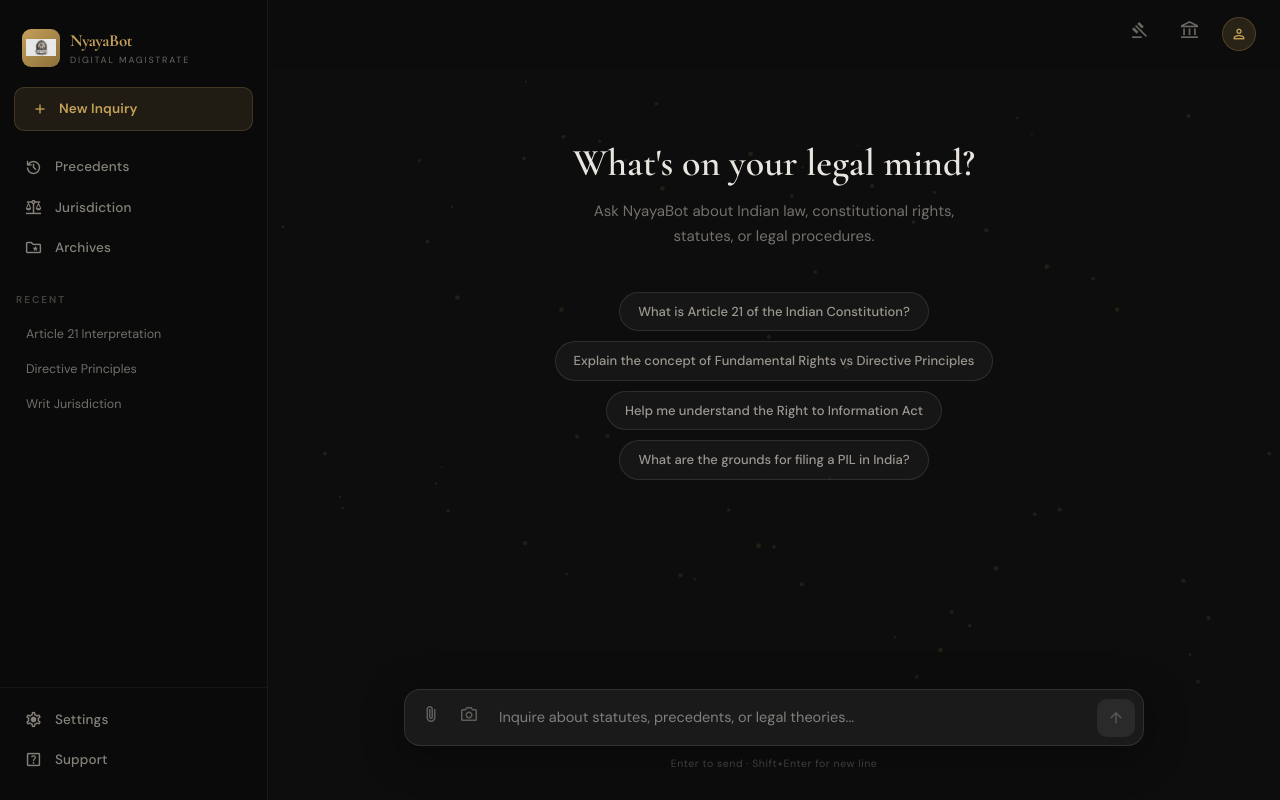
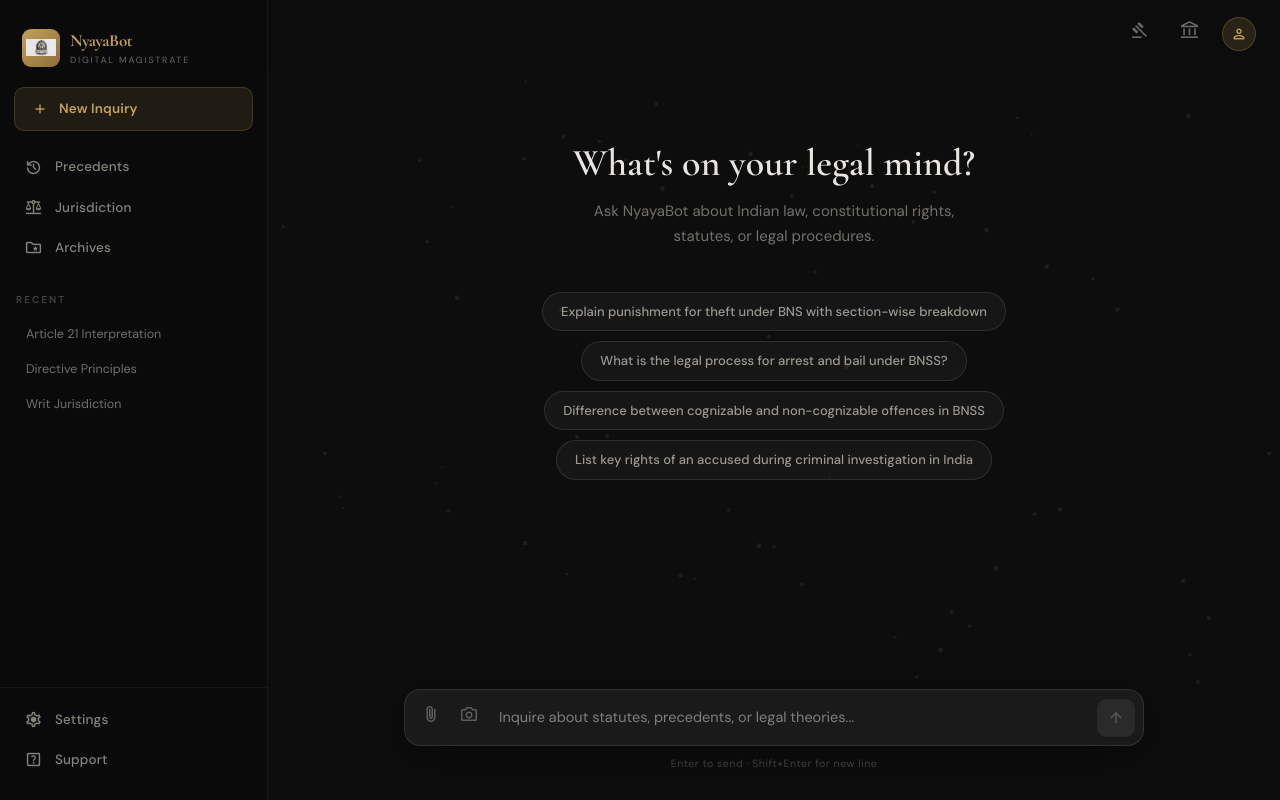
Before and after one commit to akcode7/Nyayagpt, a React (Vite) app: page /ask in a window 1280 px wide. Built offline with nearby package versions, Linux system fonts and the light colour scheme.

Commit message:
new suggestions added

```diff
--- a/src/app/pages/Chat.tsx
+++ b/src/app/pages/Chat.tsx
@@ -14,10 +14,10 @@ interface Message {
 
 // ─── Sample suggestions shown on empty state ─────────────────────────────────
 const suggestions = [
-  "What is Article 21 of the Indian Constitution?",
-  "Explain the concept of Fundamental Rights vs Directive Principles",
-  "Help me understand the Right to Information Act",
-  "What are the grounds for filing a PIL in India?",
+  "Explain punishment for theft under BNS with section-wise breakdown",
+  "What is the legal process for arrest and bail under BNSS?",
+  "Difference between cognizable and non-cognizable offences in BNSS",
+  "List key rights of an accused during criminal investigation in India",
 ];
 
 // ─── Helper ───────────────────────────────────────────────────────────────────
```
